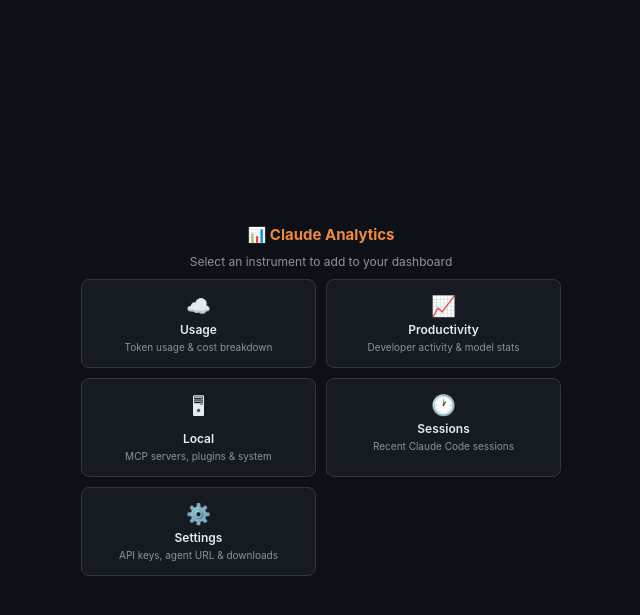
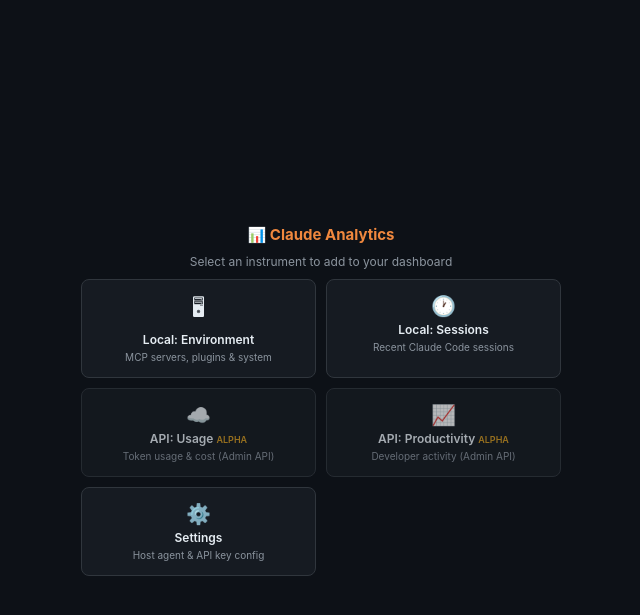
Before and after one commit to penrithbeacon/wcp-widget-claude, a Flask app: page /widget/ in a window 1280 px wide. Shown: the top 615 px of the page, without its empty margins (319-959 px from the left). Run offline with Flask 3, Linux system fonts and the light colour scheme; parts of the project's set-up code (start-up, migrations or seed data) failed here and were passed over.

Commit message:
Rename components: Local vs API distinction, mark API as Alpha
- Reorder components: Local instruments first, API instruments second
- Rename: "Local: Environment", "Local: Sessions", "API: Usage (Alpha)", "API: Productivity (Alpha)"
- Add Alpha badges to API instrument card headers
- Add Alpha warning to Settings cloud API section
- Add compatibility note about keeping Claude Code updated
- Landing page shows Local instruments prominently, API dimmed with ALPHA label

Co-Authored-By: Claude Opus 4.6 <noreply@anthropic.com>

```diff
--- a/src/app.py
+++ b/src/app.py
@@ -124,28 +124,28 @@ WCP_MANIFEST = {
     },
     'components': [
         {
-            'id': 'claude-usage', 'uuid': '6a27d3da-9c65-449c-a69b-f4d4281d4858',
-            'name': 'Usage', 'role': 'widget',
+            'id': 'claude-local-environment', 'uuid': '7afca010-82a8-4652-b001-08bd05945f04',
+            'name': 'Local: Environment', 'role': 'widget',
+            'path': '/widget/local', 'icon': '/widget/icon.svg',
+            'renderMode': 'iframe', 'defaultSize': {'w': 12, 'h': 6},
+        },
+        {
+            'id': 'claude-local-sessions', 'uuid': '760f7625-3d5a-421e-a548-fe3d9296e019',
+            'name': 'Local: Sessions', 'role': 'widget',
+            'path': '/widget/sessions', 'icon': '/widget/icon.svg',
+            'renderMode': 'iframe', 'defaultSize': {'w': 12, 'h': 4},
+        },
+        {
+            'id': 'claude-api-usage', 'uuid': '6a27d3da-9c65-449c-a69b-f4d4281d4858',
+            'name': 'API: Usage (Alpha)', 'role': 'widget',
             'path': '/widget/usage', 'icon': '/widget/icon.svg',
             'renderMode': 'iframe', 'defaultSize': {'w': 12, 'h': 6},
         },
         {
-            'id': 'claude-productivity', 'uuid': '14d4519e-2602-44dc-b9d3-b82274355ba2',
-            'name': 'Productivity', 'role': 'widget',
+            'id': 'claude-api-productivity', 'uuid': '14d4519e-2602-44dc-b9d3-b82274355ba2',
+            'name': 'API: Productivity (Alpha)', 'role': 'widget',
             'path': '/widget/productivity', 'icon': '/widget/icon.svg',
             'renderMode': 'iframe', 'defaultSize': {'w': 12, 'h': 6},
-        },
-        {
-            'id': 'claude-local', 'uuid': '7afca010-82a8-4652-b001-08bd05945f04',
-            'name': 'Local', 'role': 'widget',
-            'path': '/widget/local', 'icon': '/widget/icon.svg',
-            'renderMode': 'iframe', 'defaultSize': {'w': 12, 'h': 6},
-        },
-        {
-            'id': 'claude-sessions', 'uuid': '760f7625-3d5a-421e-a548-fe3d9296e019',
-            'name': 'Sessions', 'role': 'widget',
-            'path': '/widget/sessions', 'icon': '/widget/icon.svg',
-            'renderMode': 'iframe', 'defaultSize': {'w': 12, 'h': 4},
         },
         {
             'id': 'claude-settings', 'uuid': 'b0dc2a4d-f17c-473c-b77b-b2616e72bc58',
--- a/src/templates/local.html
+++ b/src/templates/local.html
@@ -3,7 +3,7 @@
 <head>
 <meta charset="UTF-8">
 <meta name="viewport" content="width=device-width, initial-scale=1.0">
-<title>Local — Claude Analytics</title>
+<title>Local: Environment — Claude Analytics</title>
 <script type="application/ld+json">{{ jsonld|safe }}</script>
 <style>
 *{margin:0;padding:0;box-sizing:border-box;}
--- a/src/templates/sessions.html
+++ b/src/templates/sessions.html
@@ -3,7 +3,7 @@
 <head>
 <meta charset="UTF-8">
 <meta name="viewport" content="width=device-width, initial-scale=1.0">
-<title>Sessions — Claude Analytics</title>
+<title>Local: Sessions — Claude Analytics</title>
 <script type="application/ld+json">{{ jsonld|safe }}</script>
 <style>
 *{margin:0;padding:0;box-sizing:border-box;}
--- a/src/templates/widget.html
+++ b/src/templates/widget.html
@@ -28,30 +28,30 @@ p{font-size:12px;color:var(--wcp-color-text-muted,#8b949e);text-align:center;}
   <h2>📊 Claude Analytics</h2>
   <p>Select an instrument to add to your dashboard</p>
   <div class="grid">
-    <a class="btn" href="/widget/usage">
-      <span class="btn-icon">☁️</span>
-      <span class="btn-label">Usage</span>
-      <span class="btn-desc">Token usage &amp; cost breakdown</span>
-    </a>
-    <a class="btn" href="/widget/productivity">
-      <span class="btn-icon">📈</span>
-      <span class="btn-label">Productivity</span>
-      <span class="btn-desc">Developer activity &amp; model stats</span>
-    </a>
     <a class="btn" href="/widget/local">
       <span class="btn-icon">🖥</span>
-      <span class="btn-label">Local</span>
+      <span class="btn-label">Local: Environment</span>
       <span class="btn-desc">MCP servers, plugins &amp; system</span>
     </a>
     <a class="btn" href="/widget/sessions">
       <span class="btn-icon">🕐</span>
-      <span class="btn-label">Sessions</span>
+      <span class="btn-label">Local: Sessions</span>
       <span class="btn-desc">Recent Claude Code sessions</span>
+    </a>
+    <a class="btn" href="/widget/usage" style="opacity:.7;">
+      <span class="btn-icon">☁️</span>
+      <span class="btn-label">API: Usage <small style="color:var(--wcp-color-warning,#d29922);font-size:9px;">ALPHA</small></span>
+      <span class="btn-desc">Token usage &amp; cost (Admin API)</span>
+    </a>
+    <a class="btn" href="/widget/productivity" style="opacity:.7;">
+      <span class="btn-icon">📈</span>
+      <span class="btn-label">API: Productivity <small style="color:var(--wcp-color-warning,#d29922);font-size:9px;">ALPHA</small></span>
+      <span class="btn-desc">Developer activity (Admin API)</span>
     </a>
     <a class="btn" href="/widget/settings">
       <span class="btn-icon">⚙️</span>
       <span class="btn-label">Settings</span>
-      <span class="btn-desc">API keys, agent URL &amp; downloads</span>
+      <span class="btn-desc">Host agent &amp; API key config</span>
     </a>
   </div>
 </div>
```
Also changed, not shown: src/templates/productivity.html (+8 -3 lines), src/templates/settings.html (+11 -2 lines), src/templates/usage.html (+8 -3 lines), 1 other file.
